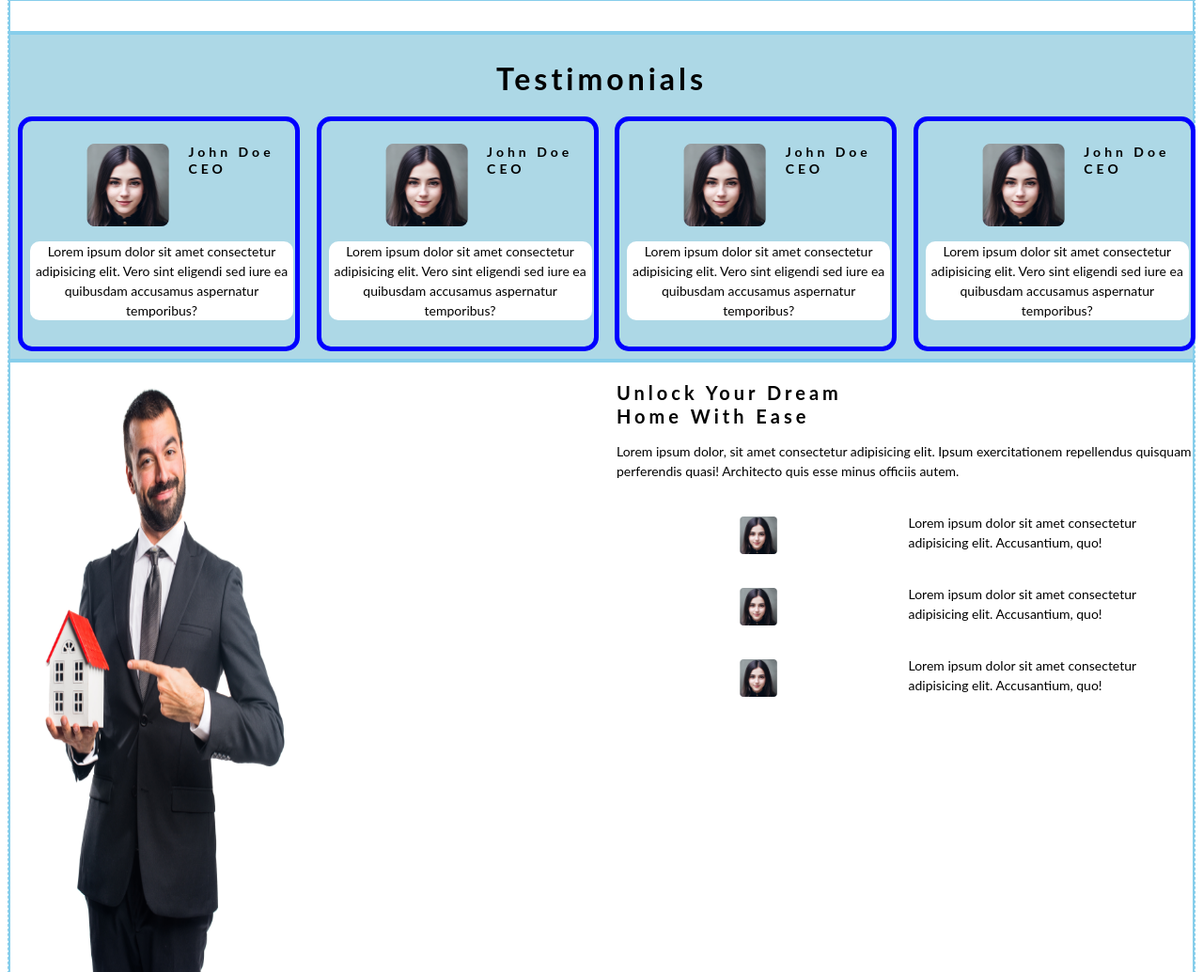
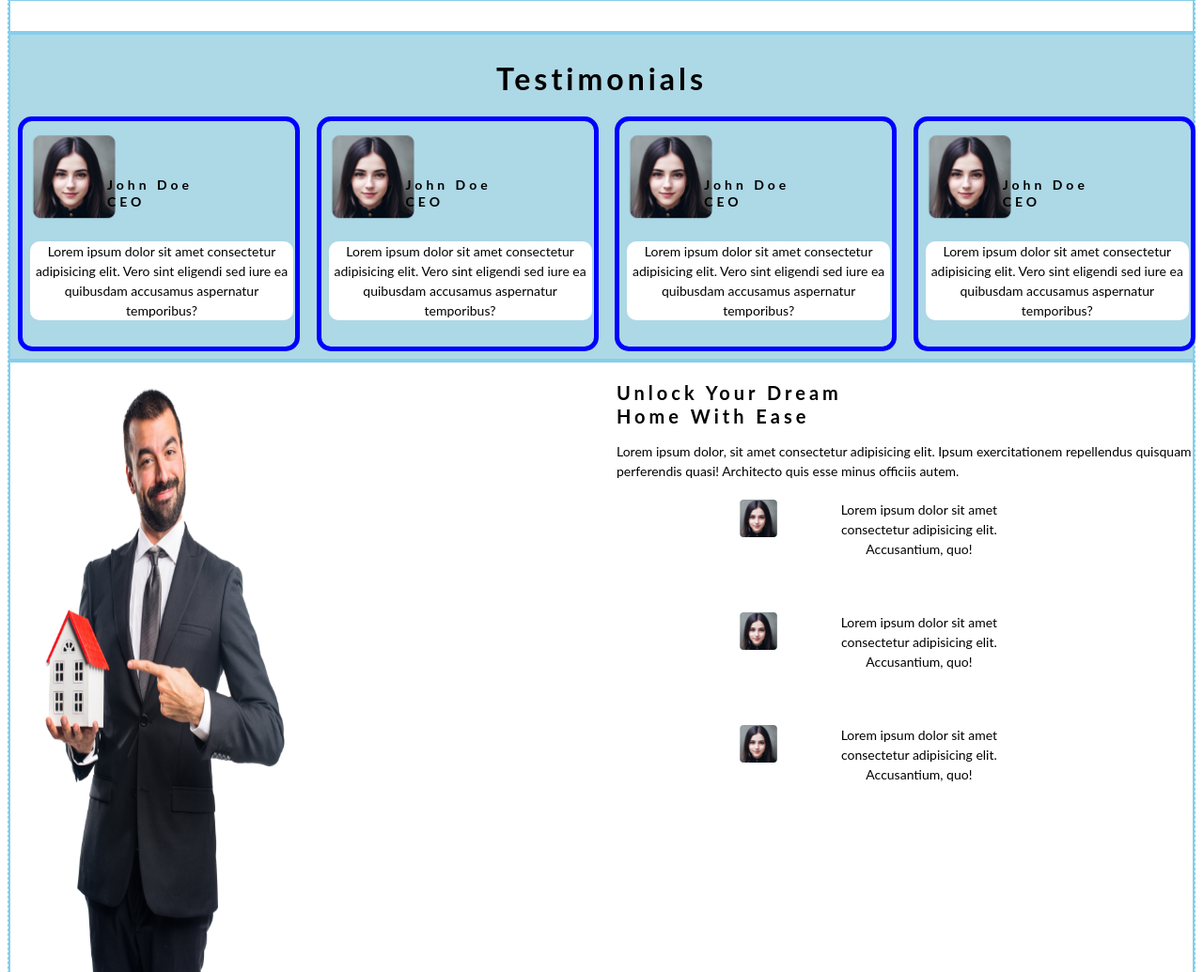
Before and after one commit to IEAN-BM/Landing_Page_2, a plain HTML site: page index.html in a window 1280 px wide. Shown: the part 1386-2421 px from the top of the page at 94% size. Drawn offline with Linux system fonts and the light colour scheme.

Commit message:
-I noticed some mistakes with section-3: the translation was not the best. -Then with section-4: the space and alignment of the small female image and the paragraph.

```diff
--- a/index.html
+++ b/index.html
@@ -120,21 +120,21 @@
           </p>
           <div class="extra">
             <img src="./Assets/female.png" class="small" alt="" />
-            <p>
+            <p class="text1">
               Lorem ipsum dolor sit amet consectetur adipisicing elit.
               Accusantium, quo!
             </p>
           </div>
           <div class="extra">
             <img src="./Assets/female.png" class="small" alt="" />
-            <p>
+            <p class="text1">
               Lorem ipsum dolor sit amet consectetur adipisicing elit.
               Accusantium, quo!
             </p>
           </div>
           <div class="extra">
             <img src="./Assets/female.png" class="small" alt="" />
-            <p>
+            <p class="text1">
               Lorem ipsum dolor sit amet consectetur adipisicing elit.
               Accusantium, quo!
             </p>
--- a/style.css
+++ b/style.css
@@ -176,16 +176,21 @@ span {
 /* section 1 */
 .first-section {
   height: 620px;
-  margin-top: 0;
+  margin-top: 10rem;
   padding-top: 0;
   /* background: linear-gradient(rgba(44, 174, 186, 0.9), rgba(0, 0, 0, 0.1)), */
   background: url("Assets/main.png") center/cover no-repeat;
+  position: relative;
 }
 .color {
   color: var(--clr-white);
   margin-top: 10rem;
   margin-bottom: 2rem;
   font-size: 40px;
+}
+.section-items {
+  position: absolute;
+  transform: translateX(-25%, 25%);
 }
 .btn {
   color: skyblue;
@@ -221,7 +226,7 @@ span {
   object-fit: cover;
 }
 .second-section {
-  height: 1300px;
+  height: 1540px;
   border: 2px solid skyblue;
 }
 .h3,
@@ -262,14 +267,14 @@ span {
 }
 .john {
   position: absolute;
-  transform: translate(185%, -350%);
+  transform: translate(90%, -250%);
 }
 .female {
   height: 88px;
   width: 88px;
   position: relative;
   margin: 1rem;
-  transform: translate(50%);
+  transform: translate(-15%, -10%);
 }
 .single {
   border: 5px solid blue;
@@ -306,6 +311,14 @@ span {
   height: 40px;
   width: 40px;
   justify-self: center;
+  position: relative;
+  margin-bottom: 5rem;
+}
+.text1 {
+  position: absolute;
+  text-align: center;
+  max-width: 12rem;
+  transform: translate(8%, -40%);
 }
 .extra {
   display: grid;
```
